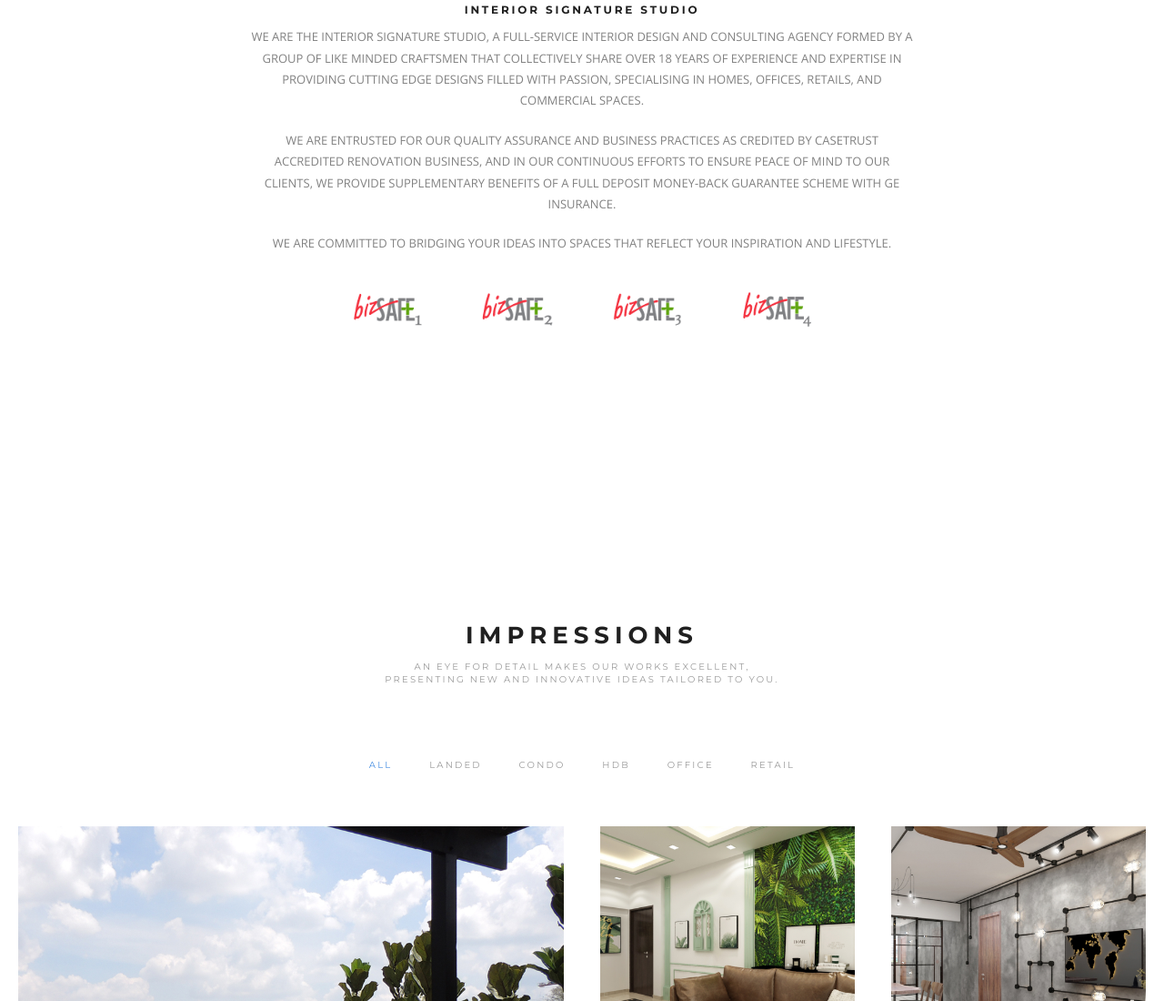
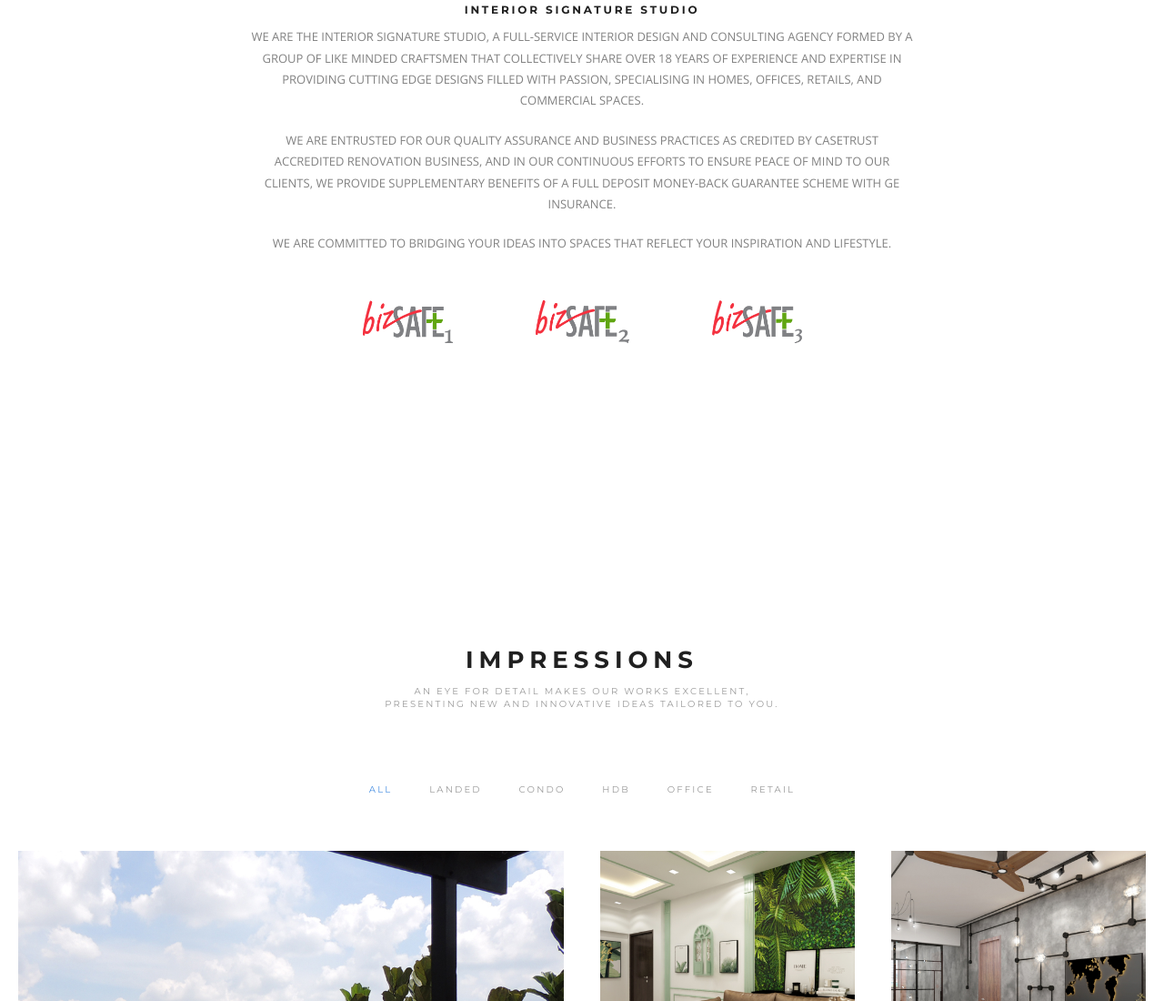
Before and after one commit to djames2127/interiorsignature.github.io, a plain HTML site: page index.html in a window 1280 px wide. Shown: the part 1101-2201 px from the top of the page at 91% size. Drawn offline with nearby package versions, Linux system fonts and the light colour scheme.

Commit message:
Updated BizSafe logo set

```diff
--- a/index.html
+++ b/index.html
@@ -132,7 +132,7 @@
                     <div class="row">
 						<div class="col-md-12">
 							<div class="m-title c-align">
-								<img class="brand-tagline" src="assets/img/logos/logo_BizSafe%201%20to%204.png" alt="">
+								<img class="brand-tagline" src="assets/img/logos/logo_BizSafe_Set.png" alt="">
 							</div>
 						</div>
 					</div>
```
Also changed, not shown: assets/img/logos/logo_BizSafe 1 to 4.png (deleted), assets/img/logos/logo_BizSafe_Set.png (added), 2 other files.
